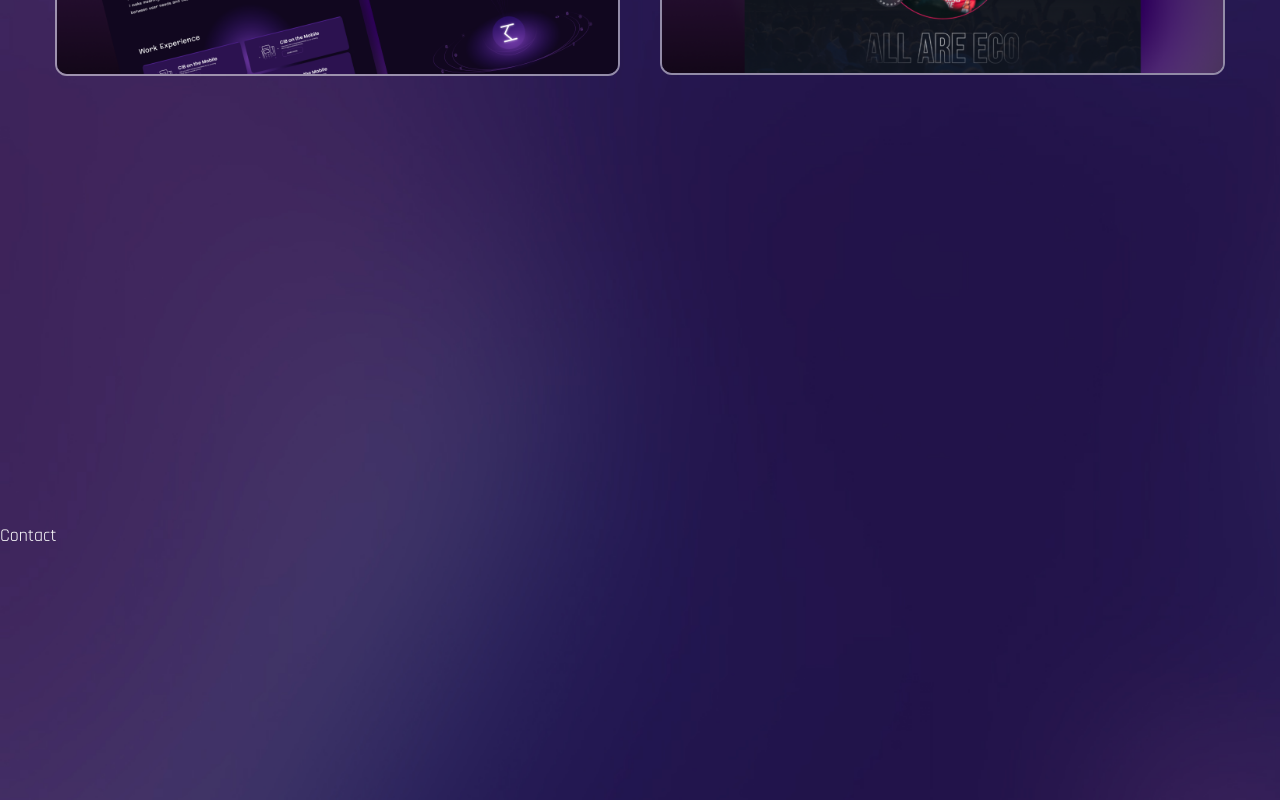
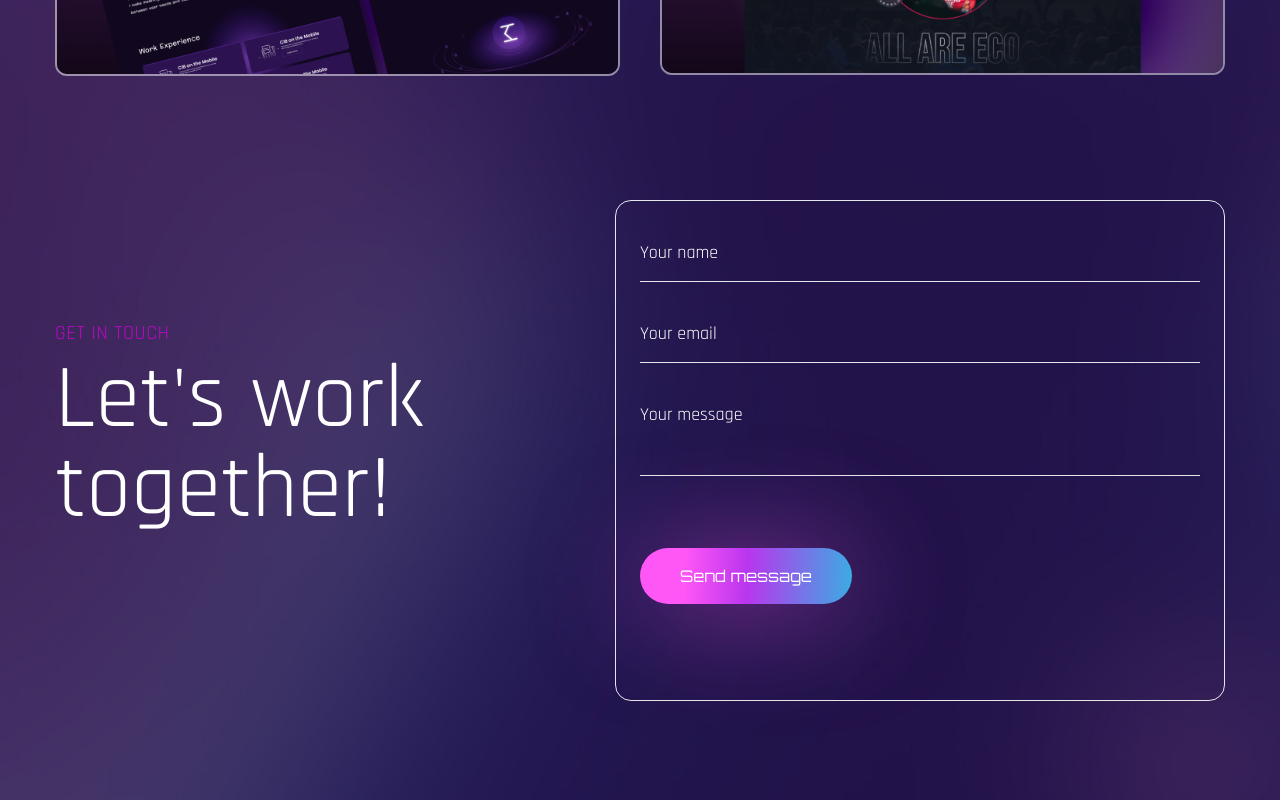
Before and after one commit to StatShibe/personal-portfolio, a React (Vite) app in the folder web-portfolio/: page / in a window 1280 px wide. Shown: the part 3000-3800 px from the top of the page. Built offline with nearby package versions, Linux system fonts and the light colour scheme.

Commit message:
completed project

```diff
--- a/web-portfolio/src/components/Contact.jsx
+++ b/web-portfolio/src/components/Contact.jsx
@@ -1,11 +1,56 @@
 import React from "react";
+import { motion } from "framer-motion";
+import { fadeIn } from "../variants";
 
 const Contact = () => {
-	return (
-		<div className="section" id="contact">
-			Contact
-		</div>
-	);
+  return (
+    <section className="py-16 lg:selection" id="contact">
+      <div className="container mx-auto">
+        <div className="flex flex-col lg:flex-row">
+          <motion.div
+            variants={fadeIn("right", 0.3)}
+            initial="hidden"
+            whileInView={"show"}
+            viewport={{ once: false, amount: 0.3 }}
+            className="flex-1 flex justify-start items-center"
+          >
+            <div>
+              <h4 className="text-xl uppercase text-accent font-medium mb-2 tracking-wide">
+                Get in touch
+              </h4>
+              <h2 className="text-[45px] lg:text-[90px] leading-none mb-12">
+                Let's work <br /> together!
+              </h2>
+            </div>
+          </motion.div>
+          <motion.form
+            variants={fadeIn("left", 0.3)}
+            initial="hidden"
+            whileInView={"show"}
+            viewport={{ once: false, amount: 0.3 }}
+            className="flex-1 border rounded-2xl flex flex-col gap-y-6 pb-24 p-6 items-start"
+          >
+            <input
+              className="bg-transparent border-b py-3 outline-none w-full placeholder:text-white focus:border-accent transition-all"
+              type="text"
+              placeholder="Your name"
+            />
+            <input
+              className="bg-transparent border-b py-3 outline-none w-full placeholder:text-white focus:border-accent transition-all"
+              type="text"
+              placeholder="Your email"
+            />
+            <textarea
+              className="bg-transparent border-b py-3 outline-none w-full placeholder:text-white focus:border-accent transition-all resize-none mb-12"
+              type="text"
+              placeholder="Your message"
+            ></textarea>
+            <button className="btn btn-lg">Send message</button>
+          </motion.form>
+        </div>
+      </div>
+    </section>
+  );
 };
 
 export default Contact;
--- a/web-portfolio/src/components/Services.jsx
+++ b/web-portfolio/src/components/Services.jsx
@@ -1,63 +1,81 @@
 import React from "react";
 
-import {BsArrowUpRight} from 'react-icons/bs'
-import {motion} from 'framer-motion'
-import {fadeIn} from '../variants'
+import { BsArrowUpRight } from "react-icons/bs";
+import { motion } from "framer-motion";
+import { fadeIn } from "../variants";
 
 const services = [
   {
-        name : 'UI/UX Design',
-        description:'Lorem ipsum dolor sit amet, consectetur adipiscing elit, sed do eiusmod tempor incididunt ut labore et dolore magna aliqua. Ut enim ad minim veniam, quis nostrud exercitation ullamco laboris nisi ut aliquip ex ea commodo consequat.',
-        link: 'Learn more',
+    name: "UI/UX Design",
+    description:
+      "Lorem ipsum dolor sit amet, consectetur adipiscing elit, sed do eiusmod tempor incididunt ut labore et dolore magna aliqua. Ut enim ad minim veniam, quis nostrud exercitation ullamco laboris nisi ut aliquip ex ea commodo consequat.",
+    link: "Learn more",
   },
   {
-        name : 'Developer',
-        description:'Lorem ipsum dolor sit amet, consectetur adipiscing elit, sed do eiusmod tempor incididunt ut labore et dolore magna aliqua. Ut enim ad minim veniam, quis nostrud exercitation ullamco laboris nisi ut aliquip ex ea commodo consequat.',
-        link: 'Learn more',
+    name: "Developer",
+    description:
+      "Lorem ipsum dolor sit amet, consectetur adipiscing elit, sed do eiusmod tempor incididunt ut labore et dolore magna aliqua. Ut enim ad minim veniam, quis nostrud exercitation ullamco laboris nisi ut aliquip ex ea commodo consequat.",
+    link: "Learn more",
   },
   {
-        name : 'Digital Marketing',
-        description:'Lorem ipsum dolor sit amet, consectetur adipiscing elit, sed do eiusmod tempor incididunt ut labore et dolore magna aliqua. Ut enim ad minim veniam, quis nostrud exercitation ullamco laboris nisi ut aliquip ex ea commodo consequat.',
-        link: 'Learn more',
+    name: "Digital Marketing",
+    description:
+      "Lorem ipsum dolor sit amet, consectetur adipiscing elit, sed do eiusmod tempor incididunt ut labore et dolore magna aliqua. Ut enim ad minim veniam, quis nostrud exercitation ullamco laboris nisi ut aliquip ex ea commodo consequat.",
+    link: "Learn more",
   },
   {
-        name : 'Product Branding',
-        description:'Lorem ipsum dolor sit amet, consectetur adipiscing elit, sed do eiusmod tempor incididunt ut labore et dolore magna aliqua. Ut enim ad minim veniam, quis nostrud exercitation ullamco laboris nisi ut aliquip ex ea commodo consequat.',
-        link: 'Learn more',
+    name: "Product Branding",
+    description:
+      "Lorem ipsum dolor sit amet, consectetur adipiscing elit, sed do eiusmod tempor incididunt ut labore et dolore magna aliqua. Ut enim ad minim veniam, quis nostrud exercitation ullamco laboris nisi ut aliquip ex ea commodo consequat.",
+    link: "Learn more",
   },
-]
-
+];
 
 const Services = () => {
   return (
     <section className="section" id="services">
       <div className="container mx-auto">
         <div className="flex flex-col lg:flex-row">
-                <motion.div variants={fadeIn('right', 0.3)}
-                initial = 'hidden'
-                whileInView={'show'}
-                viewport={{once:false, amount: 0.3}}  className="flex-1 lg:bg-services lg:bg-bottom bg-no-repeat mix-blend-lighten mb-12 lg:mb-0">
+          <motion.div
+            variants={fadeIn("right", 0.3)}
+            initial="hidden"
+            whileInView={"show"}
+            viewport={{ once: false, amount: 0.3 }}
+            className="flex-1 lg:bg-services lg:bg-bottom bg-no-repeat mix-blend-lighten mb-12 lg:mb-0"
+          >
             <h2 className="h2 text-accent mb-6">What I Do.</h2>
             <h3 className="h3 max-w-[455px] mb-16">
-                        I'm a Freelance Front-end Developer with over 5 years of experience.
+              I'm a Freelance Front-end Developer with over 5 years of
+              experience.
             </h3>
             <button className="btn btn-sm">See my work</button>
           </motion.div>
-                <motion.div variants={fadeIn('left', 0.5)}
-                initial = 'hidden'
-                whileInView={'show'}
-                viewport={{once:false, amount: 0.3}} className="flex-1">
+          <motion.div
+            variants={fadeIn("left", 0.5)}
+            initial="hidden"
+            whileInView={"show"}
+            viewport={{ once: false, amount: 0.3 }}
+            className="flex-1"
+          >
             <div>
               {services.map((service, index) => {
-                            const {name, description, link} = service;
-                            return(
-                                <div className="border-b border-white/20 h-[146px] mb-[38px] flex" key={index}>
+                const { name, description, link } = service;
+                return (
+                  <div
+                    className="border-b border-white/20 h-[146px] mb-[30px] flex"
+                    key={index}
+                  >
                     <div className="max-w-[476px]">
-                                        <h4 className="text-[20px] tracking-wider font-primary font-semibold mb-6">{name}</h4>
-                                        <p className="font-secondary leading-tight">{description}</p>
+                      <h4 className="text-[20px] tracking-wider font-primary font-semibold mb-3">
+                        {name}
+                      </h4>
+                      <p className="font-secondary leading-tight">
+                        {description}
+                      </p>
                     </div>
                     <div>links</div>
-                                </div>)
+                  </div>
+                );
               })}
             </div>
           </motion.div>
```
Lines whose indentation alone changed are shown as unchanged.
